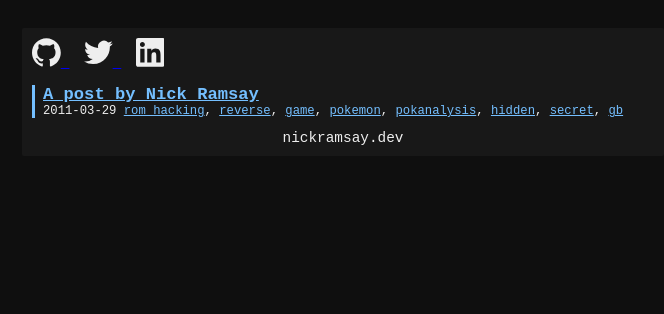
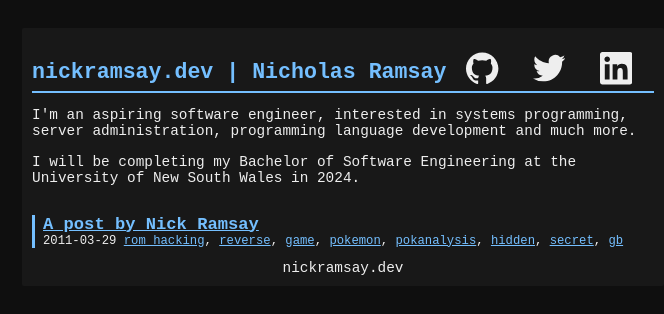
Before and after one commit to nickramsay19/py-fastapi-docker-nickramsay-dev, a FastAPI app: page / in a window 1280 px wide. Shown: the top 314 px of the page, without its empty margins (297-961 px from the left). Run offline with FastAPI, Linux system fonts and the light colour scheme.

Commit message:
finished index styling

```diff
--- a/app/static/style.css
+++ b/app/static/style.css
@@ -90,17 +90,7 @@ blockquote p {
 	background-color: var(--color-bg);
 }
 
-/* == HEADER & NAV == */
-.social-link {
-    margin-right: 1em;
-}
 
-.social-link svg {
-    width: 2em;
-    height: 2em;
-
-    fill: var(--color-bright);
-}
 
 /*div#meta-article { text-align: right; font-size: 0.85em; padding: 0; }
 article.ref { margin-bottom: 1em; padding-left: 8px; border-left: 3px solid var(--color-accent); }
@@ -137,3 +127,27 @@ footer {
     text-align: center;
     display: block;
 }
+
+/* TODO */
+#header-bar {
+    display: flex;
+    justify-content: space-between;
+    align-items: center;
+}
+
+#header-bar-nav {
+    margin-left: auto;
+}
+
+/* == HEADER & NAV == */
+#header-bar-nav a.social-link {
+    margin-right: 1em;
+    text-decoration: none;
+}
+
+#header-bar-nav a.social-link svg {
+    width: 1.5em;
+    height: 1.5em;
+
+    fill: var(--color-bright);
+}
--- a/app/templates/index.html
+++ b/app/templates/index.html
@@ -15,28 +15,34 @@
     </head>
     <body>
         <div class="container" id="content">
-            <header>
-                <nav>
-                    <a class="social-link" href="#">
+            <header id="header">
+                <h1 id="header-bar">
+                    <span id="header-bar-title">nickramsay.dev | Nicholas Ramsay</span>
+                    <span id="header-bar-nav"><nav>
+                        <a class="social-link" href="https://github.com/nickramsay19">
                             <svg role="img" viewBox="0 0 24 24" xmlns="http://www.w3.org/2000/svg">
                                 <title>GitHub</title>
                                 <path d="M12 .297c-6.63 0-12 5.373-12 12 0 5.303 3.438 9.8 8.205 11.385.6.113.82-.258.82-.577 0-.285-.01-1.04-.015-2.04-3.338.724-4.042-1.61-4.042-1.61C4.422 18.07 3.633 17.7 3.633 17.7c-1.087-.744.084-.729.084-.729 1.205.084 1.838 1.236 1.838 1.236 1.07 1.835 2.809 1.305 3.495.998.108-.776.417-1.305.76-1.605-2.665-.3-5.466-1.332-5.466-5.93 0-1.31.465-2.38 1.235-3.22-.135-.303-.54-1.523.105-3.176 0 0 1.005-.322 3.3 1.23.96-.267 1.98-.399 3-.405 1.02.006 2.04.138 3 .405 2.28-1.552 3.285-1.23 3.285-1.23.645 1.653.24 2.873.12 3.176.765.84 1.23 1.91 1.23 3.22 0 4.61-2.805 5.625-5.475 5.92.42.36.81 1.096.81 2.22 0 1.606-.015 2.896-.015 3.286 0 .315.21.69.825.57C20.565 22.092 24 17.592 24 12.297c0-6.627-5.373-12-12-12"/>
                             </svg>
                         </a>
 
-                    <a class="social-link" href="#">
+                        <a class="social-link" href="https://twitter.com/nickramsay15">
                             <svg role="img" viewBox="0 0 24 24" xmlns="http://www.w3.org/2000/svg">
                                 <title>Twitter</title>
                                 <path d="M23.953 4.57a10 10 0 01-2.825.775 4.958 4.958 0 002.163-2.723c-.951.555-2.005.959-3.127 1.184a4.92 4.92 0 00-8.384 4.482C7.69 8.095 4.067 6.13 1.64 3.162a4.822 4.822 0 00-.666 2.475c0 1.71.87 3.213 2.188 4.096a4.904 4.904 0 01-2.228-.616v.06a4.923 4.923 0 003.946 4.827 4.996 4.996 0 01-2.212.085 4.936 4.936 0 004.604 3.417 9.867 9.867 0 01-6.102 2.105c-.39 0-.779-.023-1.17-.067a13.995 13.995 0 007.557 2.209c9.053 0 13.998-7.496 13.998-13.985 0-.21 0-.42-.015-.63A9.935 9.935 0 0024 4.59z"/>
                             </svg>
                         </a>
-                    <a class="social-link" href="#">
+                        <a class="social-link" href="https://www.linkedin.com/in/nicholas-ramsay-01799b147/">
                             <svg role="img" viewBox="0 0 24 24" xmlns="http://www.w3.org/2000/svg">
                                 <title>LinkedIn</title>
                                 <path d="M20.447 20.452h-3.554v-5.569c0-1.328-.027-3.037-1.852-3.037-1.853 0-2.136 1.445-2.136 2.939v5.667H9.351V9h3.414v1.561h.046c.477-.9 1.637-1.85 3.37-1.85 3.601 0 4.267 2.37 4.267 5.455v6.286zM5.337 7.433c-1.144 0-2.063-.926-2.063-2.065 0-1.138.92-2.063 2.063-2.063 1.14 0 2.064.925 2.064 2.063 0 1.139-.925 2.065-2.064 2.065zm1.782 13.019H3.555V9h3.564v11.452zM22.225 0H1.771C.792 0 0 .774 0 1.729v20.542C0 23.227.792 24 1.771 24h20.451C23.2 24 24 23.227 24 22.271V1.729C24 .774 23.2 0 22.222 0h.003z"/>
                             </svg>
                         </a>
-                </nav>
+                    </nav></span>
+                </h1>
+                <p>I'm an aspiring software engineer, interested in systems programming, server administration, programming language development and much more.</p>
+                <p>I will be completing my Bachelor of Software Engineering at the University of New South Wales in 2024.</p>
+
             </header>
 
             <main>
```
Lines whose indentation alone changed are shown as unchanged.
